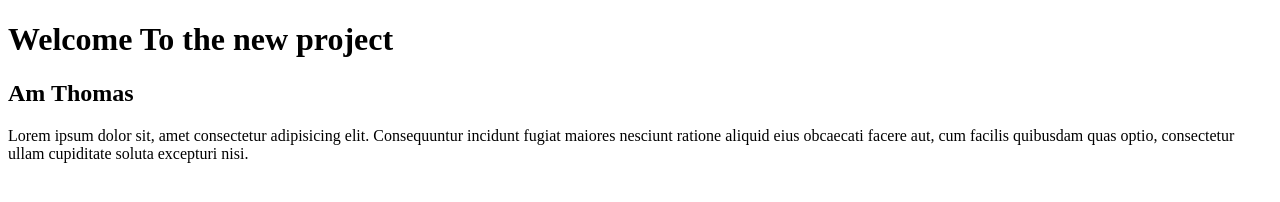
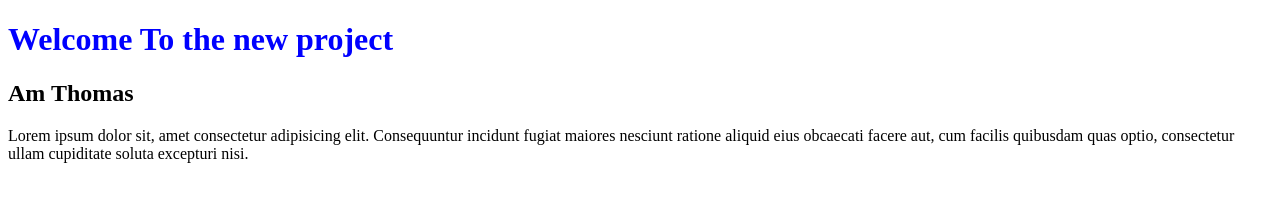
Before and after one commit to GakinyaTom/toma, a plain HTML site: page index.html in a window 1280 px wide. Drawn offline with Linux system fonts and the light colour scheme.

Commit message:
add color blue to h1

```diff
--- a/index.html
+++ b/index.html
@@ -7,7 +7,7 @@
     <title>Document</title>
 </head>
 <body>
-    <h1>Welcome To the new project</h1>
+    <h1 style="color : blue;" >Welcome To the new project</h1>
     <h2>Am Thomas </h2>
     <p>Lorem ipsum dolor sit, amet consectetur adipisicing elit. Consequuntur incidunt fugiat maiores nesciunt ratione aliquid eius obcaecati facere aut, cum facilis quibusdam quas optio, consectetur ullam cupiditate soluta excepturi nisi.</p>
 
```
